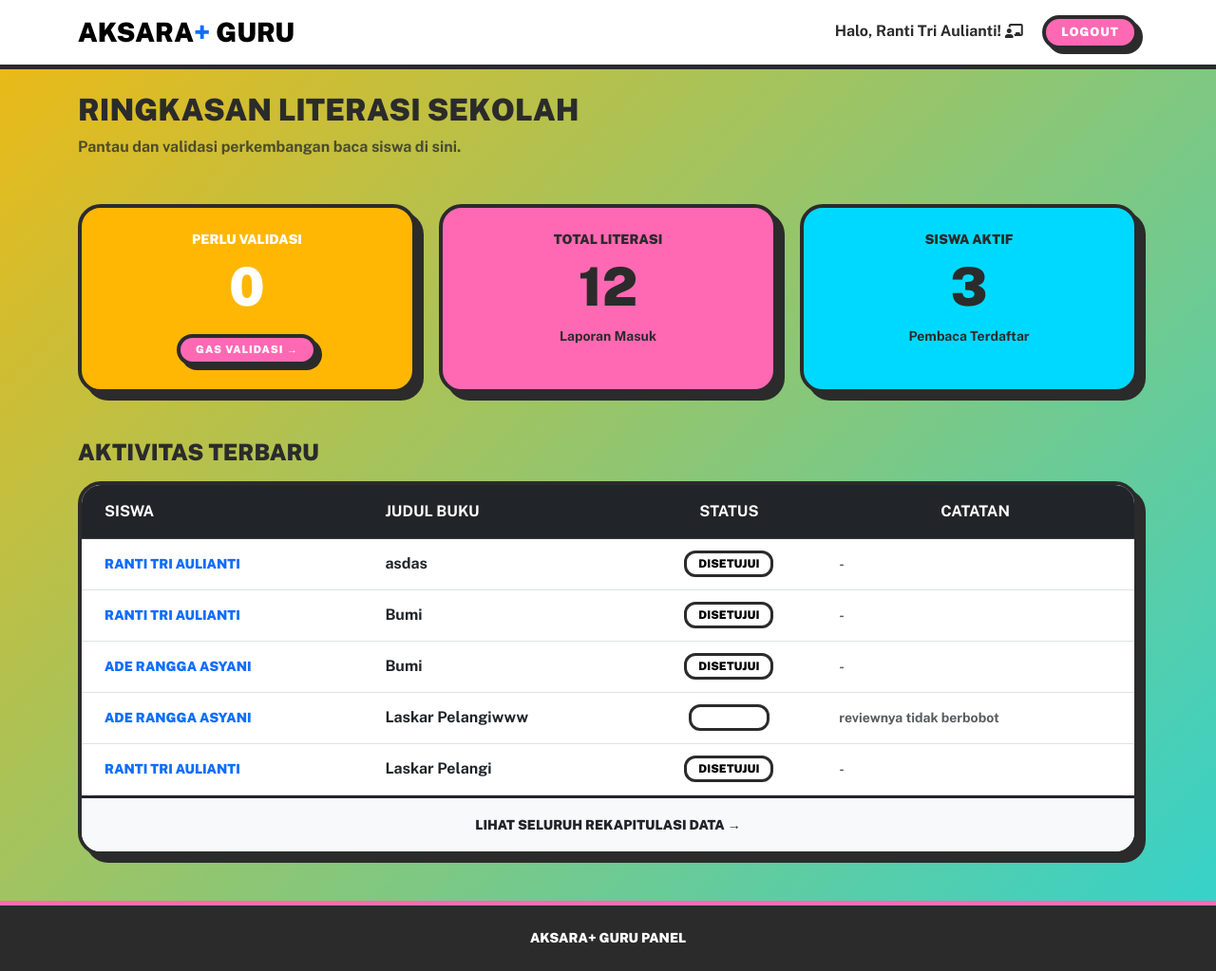
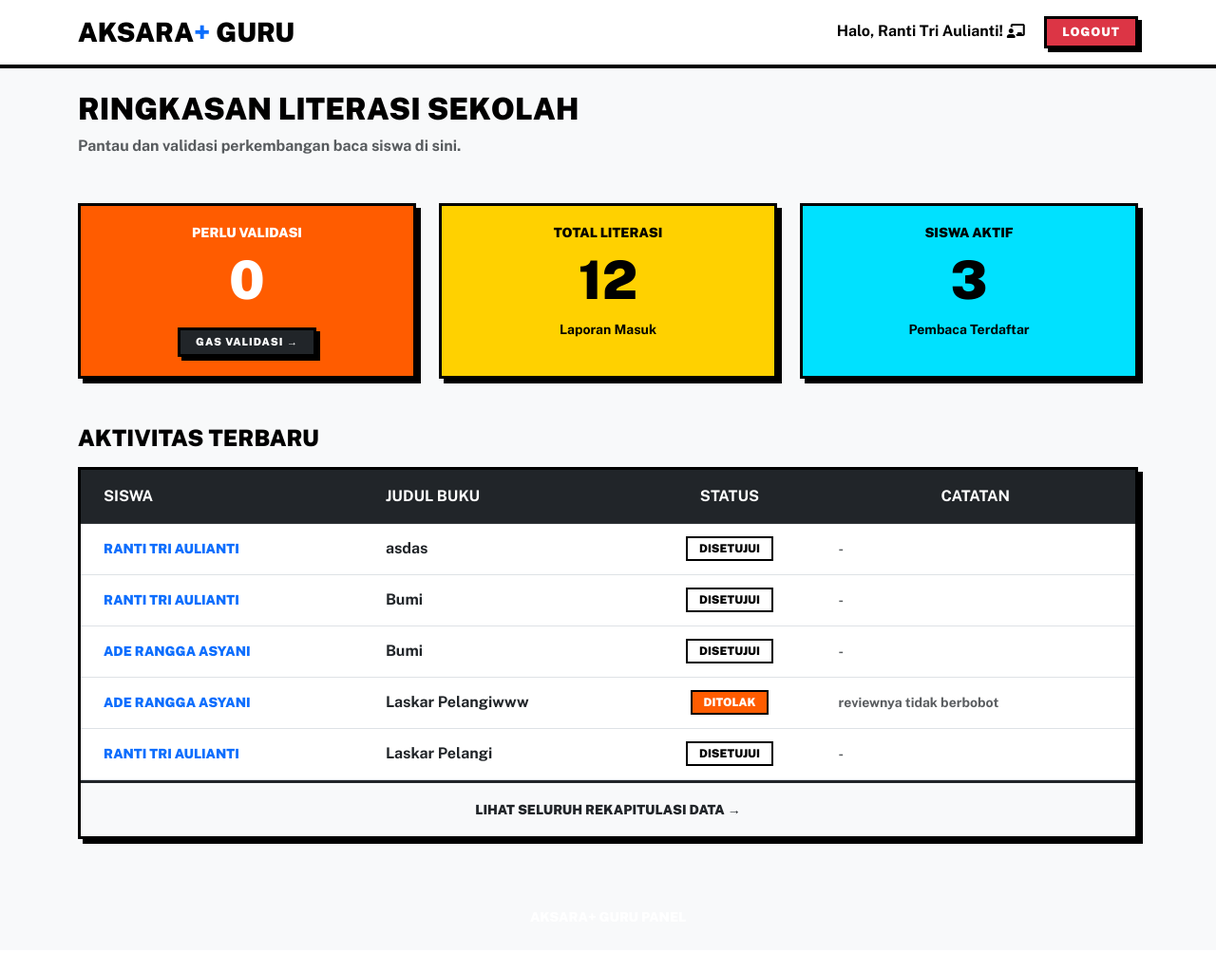
Before and after one commit to rizkilfan/smkdm_fesifo4_web, a PHP site: page /guru/index.php in a window 1280 px wide. Shown: the whole page at 95% size. After the commit the page ends 889 px from the top, so only its background shows below. Run offline with PHP 8.4, Linux system fonts and the light colour scheme; a user stored in the database is signed in; data comes from the database, SQL or seed files in the repository; some libraries are stand-ins or nearby versions.

Commit message:
balik ke style komik we

```diff
--- a/assets/style.css
+++ b/assets/style.css
@@ -1,251 +1,150 @@
-/* =========================
-   CANDY POP THEME CSS
-   Tema warna-warni lucu & cerah
-========================= */
-
+/* ganti sndri kl warnanya mw diganti, cape ak yh */
 :root {
-    --primary-bg: #ff69b4;
-    --secondary-bg: #ffb703;
-    --accent: #00d9ff;
-
-    --dark: #2b2b2b;
+    --primary-bg: #FFD100;
+    --secondary-bg: #FF5C00;
+    --accent: #00E1FF;
+    --dark: #000000;
     --white: #ffffff;
-
-    --purple: #9b5cff;
-    --green: #5dff8b;
-    --red: #ff4d6d;
+    --succes-comic: #00FF66;
+    --warning-comic: #FFD100;
+    --danger-comic: #FF5C00;
 }
 
-/* BODY */
 body {
     font-family: 'Public Sans', sans-serif;
-
-    background:
-        linear-gradient(
-            135deg,
-            #ff69b4,
-            #ffb703,
-            #00d9ff,
-            #9b5cff
-        );
-
-    background-size: 400% 400%;
-    animation: candyMove 10s ease infinite;
-
+    background-color: #f0f0f0;
     color: var(--dark);
 }
 
-/* ANIMATION */
-@keyframes candyMove {
-    0% {
-        background-position: 0% 50%;
-    }
-
-    50% {
-        background-position: 100% 50%;
-    }
-
-    100% {
-        background-position: 0% 50%;
-    }
-}
-
-/* BORDER */
 .comic-border {
-    border: 4px solid var(--dark) !important;
-
-    border-radius: 24px !important;
-
-    box-shadow: 8px 8px 0px var(--dark) !important;
-
-    transition: all 0.2s ease;
-
-    background: rgba(255,255,255,0.95);
+    border: 3px solid var(--dark) !important;
+    box-shadow: 5px 5px 0px var(--dark) !important;
+    transition: all 0.2 ease;
 }
 
 .comic-border:hover {
-    transform: translate(-4px, -4px);
-
-    box-shadow: 12px 12px 0px var(--dark) !important;
+    transform: translate(-2px, -2px);
+    box-shadow: 8px 8px 0px var(--dark) !important;
 }
 
-/* BUTTON */
+/* kl tombolnya butut gnti sndri aj */
 .comic-btn {
-    border: 4px solid var(--dark) !important;
-
-    border-radius: 18px !important;
-
-    background: var(--primary-bg) !important;
-
-    color: white !important;
-
+    border: 3px solid var(--dark) !important;
+    box-shadow: 4px 4px 0px var(--dark) !important;
     font-weight: 900 !important;
-
     text-transform: uppercase;
-
     letter-spacing: 1px;
-
-    padding: 12px 24px;
-
-    box-shadow: 5px 5px 0px var(--dark) !important;
-
+    padding: 12px 25px;
+    border-radius: 0 !important;
     transition: all 0.2s ease;
 }
 
 .comic-btn:hover {
-    transform: translate(-3px, -3px);
-
-    background: var(--purple) !important;
-
-    box-shadow: 8px 8px 0px var(--dark) !important;
+    transform: translate(-2px, -2px);
+    box-shadow: 6px 6px 0px var(--dark) !important;
+    background-color: var(--dark) !important;
+    color: white !important;
 }
 
-/* NAVBAR */
-.navbar {
-    background: var(--white) !important;
-
-    border-bottom: 5px solid var(--dark);
+.page-header {
+    background-color: var(--primary-bg);
+    border-bottom: 4px solid var(--dark);
+    padding: 30px 0;
+    margin-bottom: 40px;
 }
 
-/* HERO */
+.ringkasan-box {
+    background: #fdfdfd;
+    border: 2px dashed var(--dark);
+    padding: 15px;
+    font-style: italic;
+    position: relative;
+}
+
+.ringkasan-box::before {
+    content: '"';
+    position: absolute;
+    top: -10px;
+    left: 10px;
+    font-size: 2rem;
+    background: white;
+    line-height: 0 5px;
+    font-weight: 900;
+}
+
+.form-section {
+    background-color: var(--accent);
+    min-height: 100vh;
+    padding: 50px 0;
+}
+
+.navbar {
+    border-bottom: 4px solid var(--dark);
+    background-color: var(--white) !important;
+}
+
 .hero-section {
-    background:
-        linear-gradient(
-            135deg,
-            #ff69b4,
-            #ffb703,
-            #00d9ff
-        );
-
-    padding: 90px 0;
-
-    border-bottom: 5px solid var(--dark);
-
+    background-color: var(--primary-bg);
+    border-bottom: 4px solid var(--dark);
+    padding: 80px 0;
     position: relative;
-
     overflow: hidden;
 }
 
-/* BACKGROUND TEXT */
 .hero-section::before {
-    content: "CANDY!";
+    content: "BACAA SYG!";
     position: absolute;
-
+    font-size: 15rem;
+    font-weight: 900;
+    color: rgba(0, 0, 0, 0.05);
     top: -20px;
-    right: -10px;
-
-    font-size: 12rem;
-
-    font-weight: 900;
-
-    color: rgba(255,255,255,0.15);
-
+    right: -20px;
     transform: rotate(-10deg);
 }
 
-/* TITLE */
 .hero-title {
     font-size: 4rem;
-
     font-weight: 900;
-
-    color: white;
-
-    text-shadow:
-        4px 4px 0px var(--dark);
-
-    letter-spacing: 2px;
+    text-shadow: 3px 3px 0px var(--white);
+    -webkit-text-stroke: 1px var(--dark);
 }
 
-/* CARD */
+.leaderboard-title {
+    background: var(--secondary-bg);
+    color: white;
+    border: 3px solid var(--dark);
+    padding: 10px;
+    margin-top: -30px;
+    transform: rotate(-2deg);
+}
+
 .info-card {
-    background: white;
-
-    border-radius: 20px;
-
-    padding: 25px;
-
+    background: var(--white);
+    padding: 20px;
     height: 100%;
 }
 
-/* LEADERBOARD */
-.leaderboard-title {
-    background: var(--purple);
-
-    color: white;
-
-    border: 4px solid var(--dark);
-
-    border-radius: 18px;
-
-    padding: 12px;
-
-    transform: rotate(-2deg);
-
-    box-shadow: 6px 6px 0px var(--dark);
+.badge-comic {
+    background-color: var(--accent) !important;
+    color: var(--dark) !important;
+    border-radius: 0 !important;
+    font-weight: bold !important;
 }
 
-/* INPUT */
-.comic-input {
-    border: 4px solid var(--dark) !important;
-
-    border-radius: 16px !important;
-
-    padding: 12px !important;
-
-    box-shadow: 4px 4px 0px rgba(0,0,0,0.15);
-
-    transition: all 0.2s ease;
-}
-
-.comic-input:focus {
-    border-color: var(--accent) !important;
-
-    box-shadow:
-        0 0 0 3px rgba(0,217,255,0.4),
-        5px 5px 0px var(--dark) !important;
-
-    outline: none;
-}
-
-/* BADGE */
-.badge-comic {
-    background: var(--green) !important;
-
-    color: var(--dark) !important;
-
-    border-radius: 14px !important;
-
-    border: 3px solid var(--dark);
-
-    font-weight: 900 !important;
-
-    padding: 8px 14px;
-}
-
-/* STATUS */
 .badge-status {
-    border: 3px solid var(--dark);
-
-    border-radius: 12px;
-
+    border: 2px solid var(--dark);
+    border-radius: 0;
     font-weight: 900;
-
     text-transform: uppercase;
-
     padding: 5px 12px;
 }
 
-/* FOOTER */
-footer {
-    background: var(--dark);
-
-    color: white;
-
-    border-top: 5px solid var(--primary-bg);
+.footer {
+    background: var(--dark) !important;
+    color: var(--white);
+    border-top: 4px solid var(--secondary-bg);
 }
 
-/* UTIL */
 .fw-black {
     font-weight: 900;
 }
@@ -254,58 +153,32 @@ footer {
     text-transform: uppercase;
 }
 
-/* LOGIN */
 .login-container {
     min-height: 100vh;
-
     display: flex;
     align-items: center;
-    justify-content: center;
-
-    background:
-        linear-gradient(
-            135deg,
-            #ff69b4,
-            #ffb703,
-            #00d9ff,
-            #9b5cff
-        );
-
-    background-size: 400% 400%;
-    animation: candyMove 10s ease infinite;
+    background-color: var(--accent);
 }
 
-/* ALERT */
-.alert-comic {
-    border: 4px solid var(--dark);
-
-    border-radius: 16px;
-
-    background: var(--red);
-
-    color: white;
-
-    font-weight: bold;
-
-    box-shadow: 5px 5px 0px var(--dark);
+.comic-input {
+    border: 3px solid var(--dark) !important;
+    border-radius: 0 !important;
+    padding: 12px !important;
+    font-size: bold;
+    box-shadow: 4px 4px 0px rgba(0, 0, 0, 0.1);
 }
 
-/* TABLE */
-.table {
-    border-radius: 16px;
-
-    overflow: hidden;
+.comic-input:focus {
+    box-shadow: 4px 4px 0px var(--dark) !important;
+    outline: none;
+    border-color: var(--dark) !important;
 }
 
-/* RESPONSIVE */
-@media (max-width: 768px) {
-
-    .hero-title {
-        font-size: 2.5rem;
-    }
-
-    .hero-section::before {
-        font-size: 6rem;
-    }
-
+.alert-comic {
+    border: 3px solid var(--dark);
+    border-radius: 0;
+    background-color: var(--danger-comic);
+    color: white;
+    font-weight: bold;
+    box-shadow: 4px 4px 0px var(--dark);
 }
```
